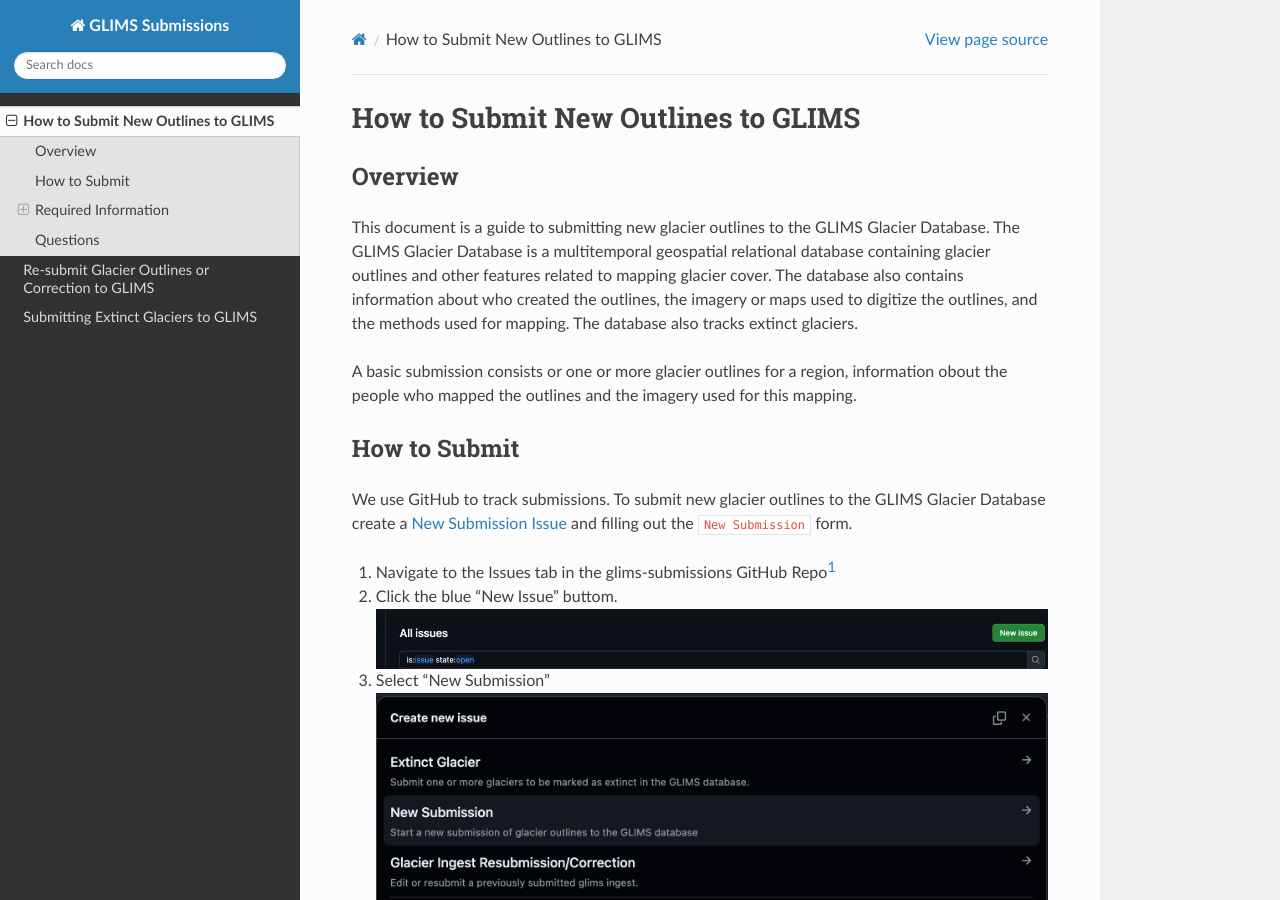
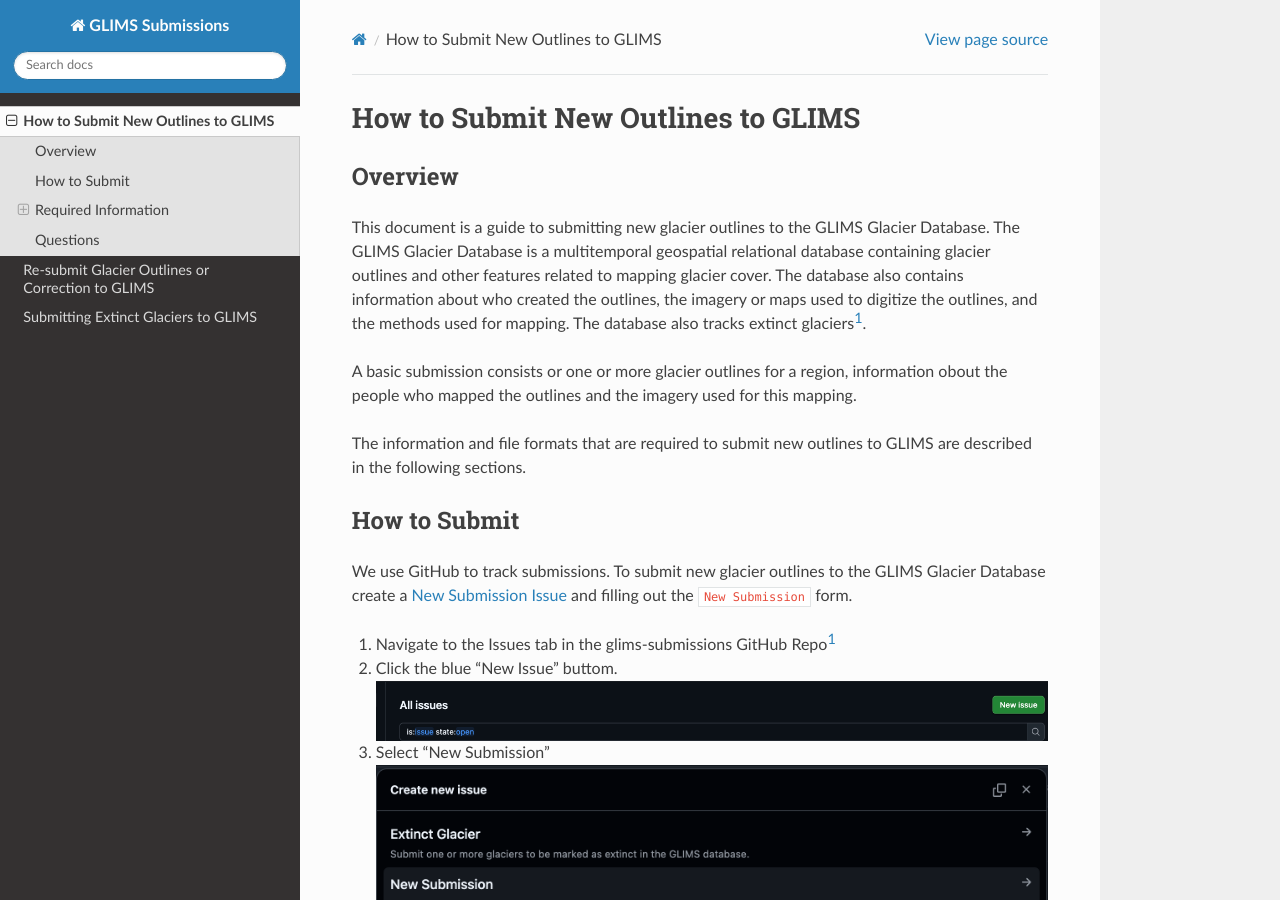
Before and after one commit to glims-nsidc/glims-submissions-docs, a Sphinx documentation site: the page built from docs/submitting_new_outlines.md, in a window 1280 px wide and 900 px high. Built offline with Sphinx 7.4.7 and the Read the Docs theme 3.1.0, drawn with Linux system fonts in a browser that asks for light colours.

Commit message:
add text and link to overview

```diff
--- a/docs/submitting_new_outlines.md
+++ b/docs/submitting_new_outlines.md
@@ -8,11 +8,13 @@
 features related to mapping glacier cover.  The database also contains
 information about who created the outlines, the imagery or maps used
 to digitize the outlines, and the methods used for mapping.  The
-database also tracks extinct glaciers.
+database also tracks extinct glaciers[^1].
 
 A basic submission consists or one or more glacier outlines for a
 region, information obout the people who mapped the outlines and the
 imagery used for this mapping.
+
+The information and file formats that are required to submit new outlines to GLIMS are described in the following sections.
 
 ## How to Submit
 
@@ -176,3 +178,5 @@
 ## Questions
 
 For questions, please contact NSIDC User Services at nsidc@nsidc.org.
+
+[^1]: Extinct glaciers should be a separate submission.  See [Submitting Extinct Glaciers to GLIMS](submitting_extinct_glaciers.html)
```
